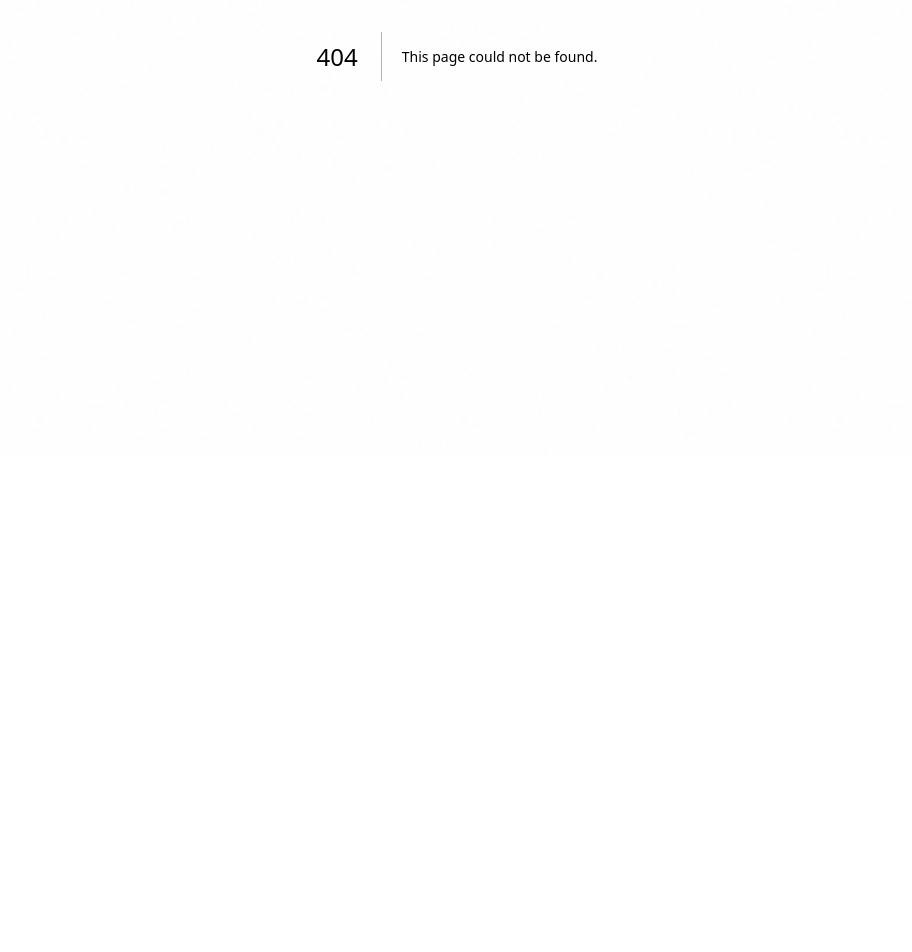
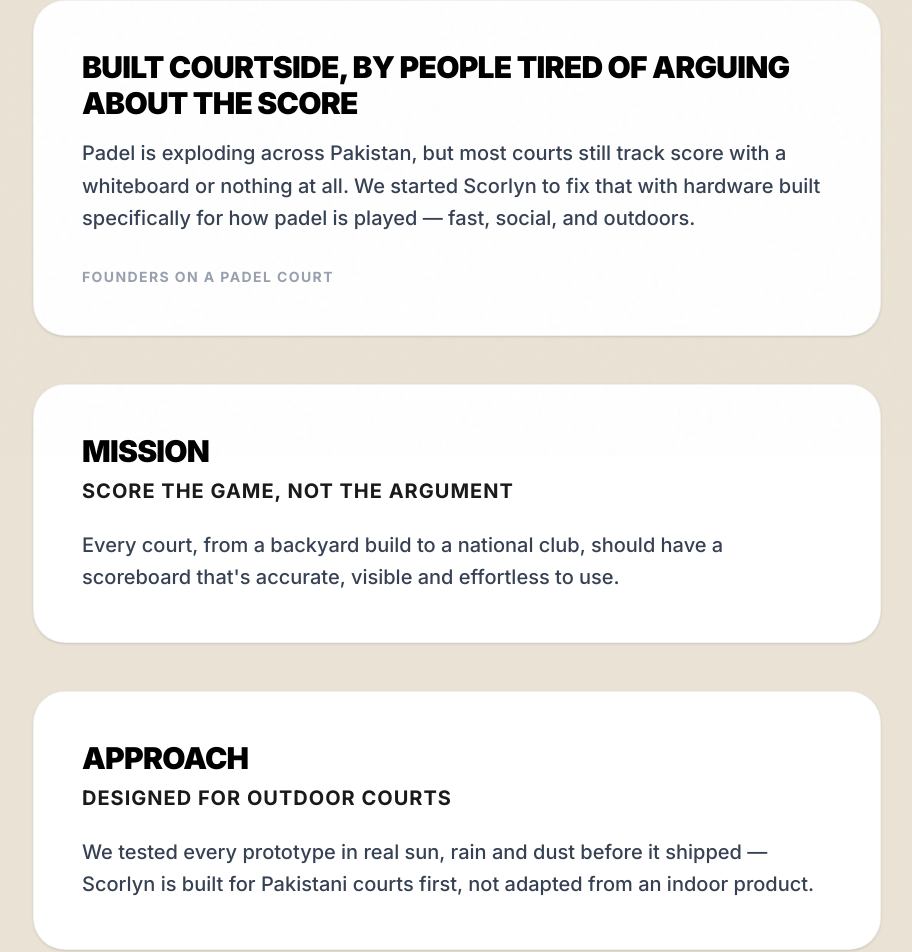
Before and after one commit to DaniyalFarrukh/Scorlyn, a Next.js app: page /about-us in a window 1280 px wide. Before the commit this address had no page. Shown: the part 344-1296 px from the top of the page, without its empty margins (183-1095 px from the left). Before the commit the page ends 800 px from the top, so only its background shows below. Built offline with nearby package versions, Linux system fonts and the light colour scheme.

Commit message:
UI Updates: Add About Us page, add WhatsApp button to Talk to Us page

```diff
--- /dev/null
+++ b/src/app/about-us/page.tsx
@@ -0,0 +1,50 @@
+import { Navbar } from '@/components/Navbar';
+import { Footer } from '@/components/Footer';
+
+export default function AboutUsPage() {
+  return (
+    <main className="bg-brand-cream text-black font-sans min-h-screen pt-24 flex flex-col">
+      <Navbar />
+
+      <div className="flex-grow max-w-4xl mx-auto px-6 py-24">
+        <h1 className="text-5xl md:text-7xl font-black tracking-tighter uppercase mb-20 text-center">Our Story</h1>
+
+        <div className="space-y-12 text-lg md:text-xl font-medium text-gray-700 leading-relaxed">
+          <section className="bg-white p-8 md:p-12 rounded-[2rem] shadow-sm border border-black/5 hover:-translate-y-1 transition-transform">
+            <h2 className="text-2xl md:text-3xl font-black text-black uppercase tracking-tight mb-4">Built courtside, by people tired of arguing about the score</h2>
+            <p className="mb-8">
+              Padel is exploding across Pakistan, but most courts still track score with a whiteboard or nothing at all. We started Scorlyn to fix that with hardware built specifically for how padel is played — fast, social, and outdoors.
+            </p>
+            <p className="text-sm font-bold tracking-widest uppercase text-gray-400">Founders on a padel court</p>
+          </section>
+
+          <section className="bg-white p-8 md:p-12 rounded-[2rem] shadow-sm border border-black/5 hover:-translate-y-1 transition-transform">
+            <h2 className="text-2xl md:text-3xl font-black text-black uppercase tracking-tight mb-2">Mission</h2>
+            <h3 className="text-lg md:text-xl font-bold text-[var(--color-brand-accent)] mb-6 uppercase tracking-wider">Score the game, not the argument</h3>
+            <p>
+              Every court, from a backyard build to a national club, should have a scoreboard that's accurate, visible and effortless to use.
+            </p>
+          </section>
+
+          <section className="bg-white p-8 md:p-12 rounded-[2rem] shadow-sm border border-black/5 hover:-translate-y-1 transition-transform">
+            <h2 className="text-2xl md:text-3xl font-black text-black uppercase tracking-tight mb-2">Approach</h2>
+            <h3 className="text-lg md:text-xl font-bold text-[var(--color-brand-accent)] mb-6 uppercase tracking-wider">Designed for outdoor courts</h3>
+            <p>
+              We tested every prototype in real sun, rain and dust before it shipped — Scorlyn is built for Pakistani courts first, not adapted from an indoor product.
+            </p>
+          </section>
+
+          <section className="bg-white p-8 md:p-12 rounded-[2rem] shadow-sm border border-black/5 hover:-translate-y-1 transition-transform">
+            <h2 className="text-2xl md:text-3xl font-black text-black uppercase tracking-tight mb-2">Where we're headed</h2>
+            <h3 className="text-lg md:text-xl font-bold text-[var(--color-brand-accent)] mb-6 uppercase tracking-wider">From one court to every court</h3>
+            <p>
+              Our roadmap takes Scorlyn from a standalone board to a connected system clubs use to run tournaments end to end.
+            </p>
+          </section>
+        </div>
+      </div>
+
+      <Footer />
+    </main>
+  );
+}
--- a/src/app/talk-to-us/page.tsx
+++ b/src/app/talk-to-us/page.tsx
@@ -31,7 +31,22 @@
 
       <div className="flex-grow flex items-center justify-center pt-32 pb-24 px-4 sm:px-6">
         <div className="w-full max-w-[700px] bg-white rounded-[2rem] p-8 md:p-16 shadow-2xl border border-black/5">
-          <h1 className="text-4xl md:text-5xl font-black mb-12 text-black tracking-tighter uppercase text-center">Send a Message</h1>
+          <h1 className="text-4xl md:text-5xl font-black mb-10 text-black tracking-tighter uppercase text-center">Get in Touch</h1>
+
+          <a
+            href="https://wa.me/923000000000"
+            target="_blank"
+            rel="noopener noreferrer"
+            className="w-full bg-[#25D366] text-white font-black uppercase tracking-widest py-5 rounded-full flex items-center justify-center gap-3 transition-all hover:brightness-105 hover:shadow-lg text-sm mb-2"
+          >
+            Chat with us on WhatsApp
+          </a>
+
+          <div className="flex items-center gap-4 my-8 opacity-50">
+            <div className="flex-1 h-px bg-black"></div>
+            <span className="font-bold text-xs uppercase tracking-widest">OR SEND A MESSAGE</span>
+            <div className="flex-1 h-px bg-black"></div>
+          </div>
 
           {status.message && (
             <div className={`mb-8 p-4 rounded-xl text-sm font-bold text-center ${status.success ? 'bg-green-100 text-green-800' : 'bg-red-100 text-red-800'}`}>
--- a/src/components/Navbar.tsx
+++ b/src/components/Navbar.tsx
@@ -22,6 +22,7 @@
     { name: 'How It Works', href: '/how-it-works' },
     { name: 'Shop', href: '/#models' },
     { name: 'FAQ', href: '/faq' },
+    { name: 'About Us', href: '/about-us' },
     { name: 'Talk to Us', href: '/talk-to-us' }
   ];
 
```
